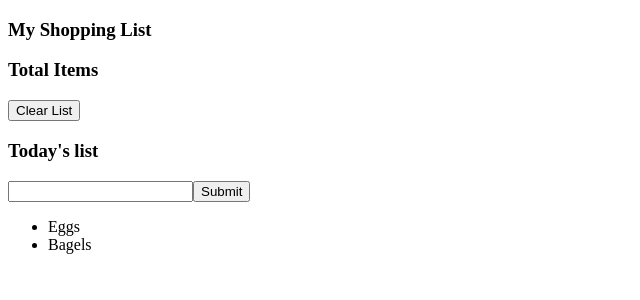
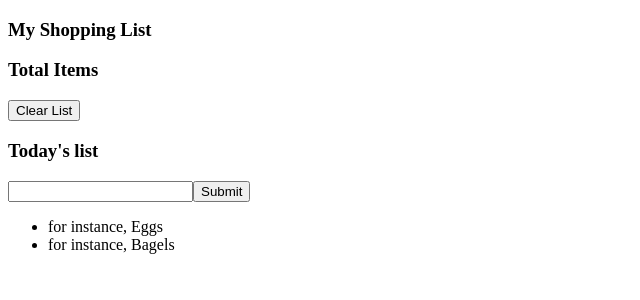
Before and after one commit to AlexOrlet89/ShoppingList, a React app: page / in a window 1280 px wide. Shown: the top 300 px of the page, without its empty margins (0-640 px from the left). Built offline with nearby package versions, Linux system fonts and the light colour scheme.

Commit message:
refactored listitem

```diff
--- a/src/views/List.js
+++ b/src/views/List.js
@@ -1,6 +1,7 @@
 import React from 'react';
 import AddItem from '../components/AddItem';
 import { useItems } from '../context/ItemProvider';
+import ListItem from './ListItem';
 
 export default function List() {
   const { items } = useItems();
@@ -10,7 +11,9 @@ export default function List() {
       <AddItem />
       <ul>
         {items.map((item) => (
-          <li key={item.text}>{item.text}</li>
+          <li key={item.text}>
+            <ListItem item={item} />
+          </li>
         ))}
       </ul>
     </>
--- /dev/null
+++ b/src/views/ListItem.js
@@ -0,0 +1,7 @@
+import React from 'react';
+
+export default function ListItem({ item }) {
+  console.log(item);
+
+  return <div>for instance, {item.text}</div>;
+}
```
